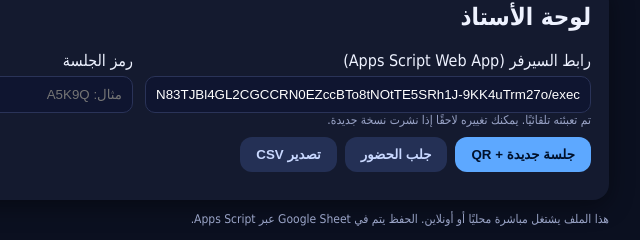
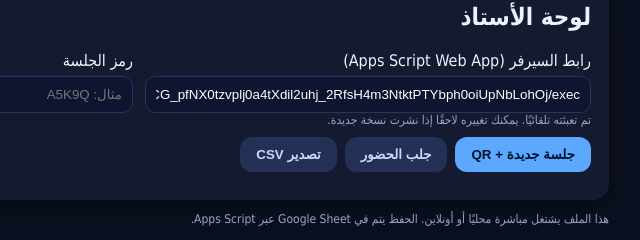
Before and after one commit to mh1-oss/Attendance, a plain HTML site: page index.html in a window 1280 px wide. Shown: the part 130-370 px from the top of the page, 501-1141 px from the left. Drawn offline with Linux system fonts and the light colour scheme.

Commit message:
index.html

```diff
--- a/index.html
+++ b/index.html
@@ -91,7 +91,7 @@ th{color:#b9c8ff}
 </div>
 
 <script>
-const PRESET_ENDPOINT = "https://script.google.com/macros/s/AKfycbzy-j2l391yfXnQjlN83TJBl4GL2CGCCRN0EZccBTo8tNOtTE5SRh1J-9KK4uTrm27o/exec";
+const PRESET_ENDPOINT = "https://script.google.com/macros/s/AKfycbyAtQogOhvCG_pfNX0tzvplj0a4tXdil2uhj_2RfsH4m3NtktPTYbph0oiUpNbLohOj/exec";
 if (!localStorage.getItem('qr_att_endpoint')) { localStorage.setItem('qr_att_endpoint', PRESET_ENDPOINT); }
 const DEFAULT_ENDPOINT = localStorage.getItem('qr_att_endpoint') || PRESET_ENDPOINT;
 
```
